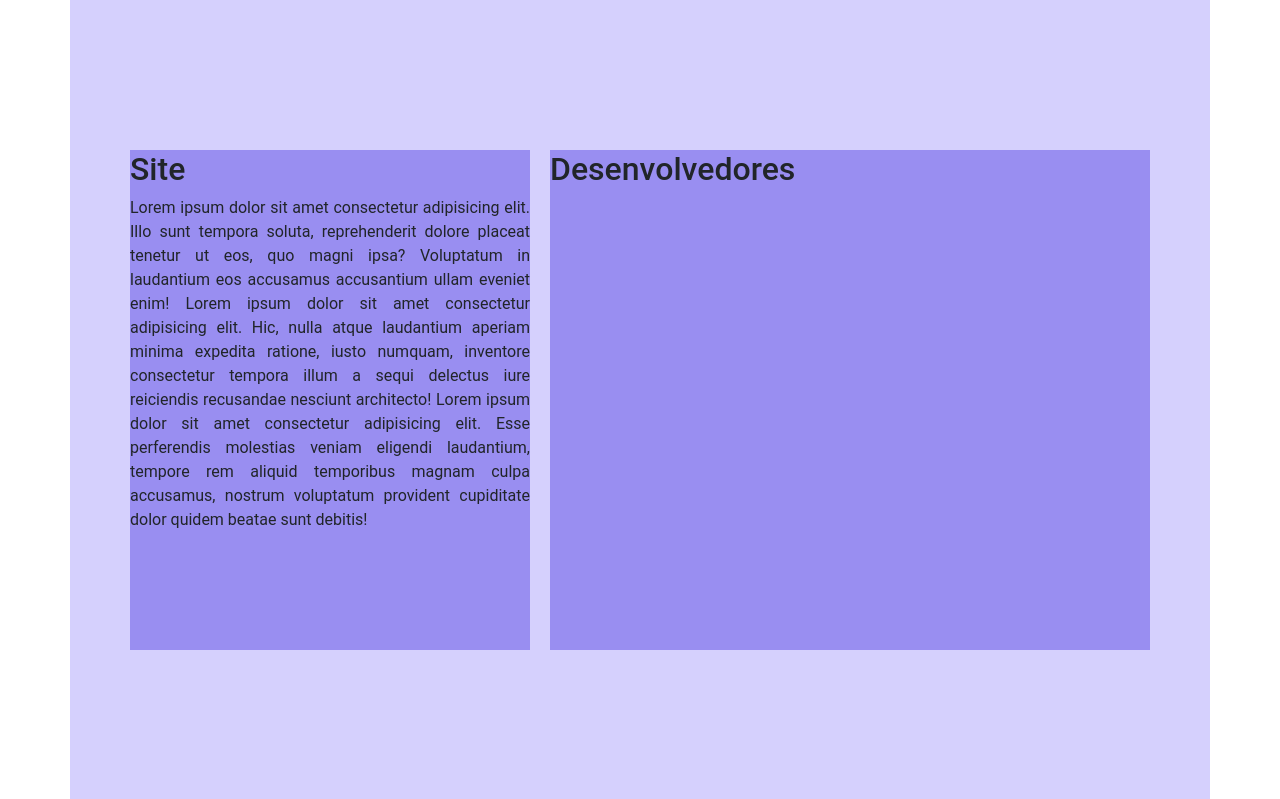
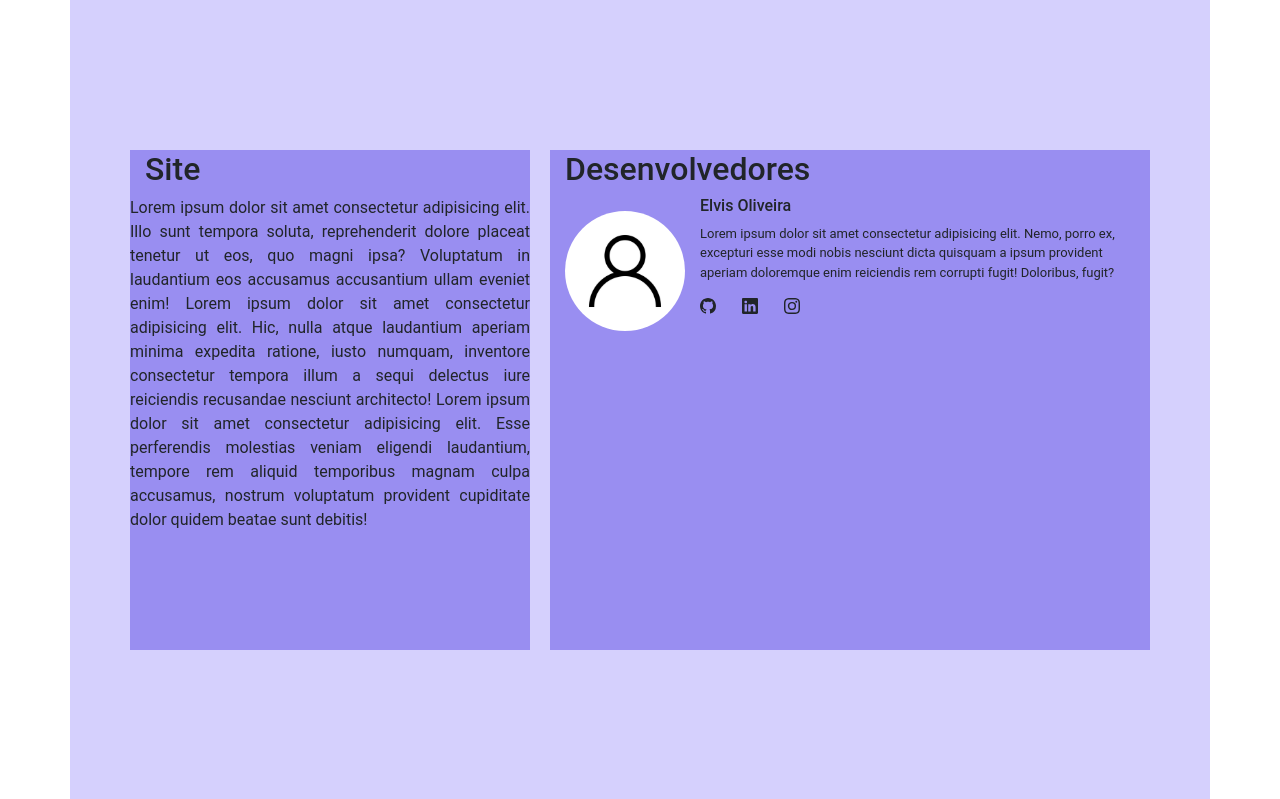
Before and after one commit to elvismota00/pagina_tcc, a PHP site: page /sobre.html in a window 1280 px wide. Shown: the top 799 px of the page. Run offline with PHP 8.4, Linux system fonts and the light colour scheme; some web fonts are replaced.

Commit message:
adicionando icones e imagens

```diff
--- a/sobre.css
+++ b/sobre.css
@@ -28,6 +28,7 @@
 
 h2 {
     margin-bottom: 20px;
+    margin-left: 15px;
 }
 
 .devs {
@@ -35,6 +36,38 @@ h2 {
     height: 500px;
     margin-left: 10px;
     background-color: #998ef1;
+}
+
+.dev_elvis {
+    display: flex;
+}
+
+.dev_elvis .fle {
+    width: 450px;
+    height: 100px;
+    display: block;
+    align-items: center;
+}
+
+.dev_elvis img {
+    border-radius: 100%;
+    margin: 15px;
+    width: 120px;
+    height: auto;
+}
+
+.dev_elvis h4 {
+    font-size: 16px;
+}
+
+.dev_elvis p {
+    font-size: 13px;
+}
+
+.icons {
+    display: flex;
+    width: 100px;
+    justify-content: space-between;
 }
 
 footer {
--- a/sobre.html
+++ b/sobre.html
@@ -18,7 +18,26 @@
         <div class="devs">
             <h2>Desenvolvedores</h2>
             <div class="dev_elvis">
+                <img src="imagens/human-icon.jpg" alt="user">
+                <div class="fle">
+                    <h4>Elvis Oliveira</h4>
 
+                    <p>Lorem ipsum dolor sit amet consectetur adipisicing elit. Nemo, porro ex, excepturi esse modi nobis nesciunt dicta quisquam a ipsum provident aperiam doloremque enim reiciendis rem corrupti fugit! Doloribus, fugit?</p>
+
+                    <div class="icons">
+                        <svg xmlns="http://www.w3.org/2000/svg" width="16" height="16" fill="currentColor" class="bi bi-github" viewBox="0 0 16 16">
+                            <path d="M8 0C3.58 0 0 3.58 0 8c0 3.54 2.29 6.53 5.47 7.59.4.07.55-.17.55-.38 0-.19-.01-.82-.01-1.49-2.01.37-2.53-.49-2.69-.94-.09-.23-.48-.94-.82-1.13-.28-.15-.68-.52-.01-.53.63-.01 1.08.58 1.23.82.72 1.21 1.87.87 2.33.66.07-.52.28-.87.51-1.07-1.78-.2-3.64-.89-3.64-3.95 0-.87.31-1.59.82-2.15-.08-.2-.36-1.02.08-2.12 0 0 .67-.21 2.2.82.64-.18 1.32-.27 2-.27s1.36.09 2 .27c1.53-1.04 2.2-.82 2.2-.82.44 1.1.16 1.92.08 2.12.51.56.82 1.27.82 2.15 0 3.07-1.87 3.75-3.65 3.95.29.25.54.73.54 1.48 0 1.07-.01 1.93-.01 2.2 0 .21.15.46.55.38A8.01 8.01 0 0 0 16 8c0-4.42-3.58-8-8-8"/>
+                        </svg>
+
+                        <svg xmlns="http://www.w3.org/2000/svg" width="16" height="16" fill="currentColor" class="bi bi-linkedin" viewBox="0 0 16 16">
+                            <path d="M0 1.146C0 .513.526 0 1.175 0h13.65C15.474 0 16 .513 16 1.146v13.708c0 .633-.526 1.146-1.175 1.146H1.175C.526 16 0 15.487 0 14.854zm4.943 12.248V6.169H2.542v7.225zm-1.2-8.212c.837 0 1.358-.554 1.358-1.248-.015-.709-.52-1.248-1.342-1.248S2.4 3.226 2.4 3.934c0 .694.521 1.248 1.327 1.248zm4.908 8.212V9.359c0-.216.016-.432.08-.586.173-.431.568-.878 1.232-.878.869 0 1.216.662 1.216 1.634v3.865h2.401V9.25c0-2.22-1.184-3.252-2.764-3.252-1.274 0-1.845.7-2.165 1.193v.025h-.016l.016-.025V6.169h-2.4c.03.678 0 7.225 0 7.225z"/>
+                        </svg>
+
+                        <svg xmlns="http://www.w3.org/2000/svg" width="16" height="16" fill="currentColor" class="bi bi-instagram" viewBox="0 0 16 16">
+                            <path d="M8 0C5.829 0 5.556.01 4.703.048 3.85.088 3.269.222 2.76.42a3.9 3.9 0 0 0-1.417.923A3.9 3.9 0 0 0 .42 2.76C.222 3.268.087 3.85.048 4.7.01 5.555 0 5.827 0 8.001c0 2.172.01 2.444.048 3.297.04.852.174 1.433.372 1.942.205.526.478.972.923 1.417.444.445.89.719 1.416.923.51.198 1.09.333 1.942.372C5.555 15.99 5.827 16 8 16s2.444-.01 3.298-.048c.851-.04 1.434-.174 1.943-.372a3.9 3.9 0 0 0 1.416-.923c.445-.445.718-.891.923-1.417.197-.509.332-1.09.372-1.942C15.99 10.445 16 10.173 16 8s-.01-2.445-.048-3.299c-.04-.851-.175-1.433-.372-1.941a3.9 3.9 0 0 0-.923-1.417A3.9 3.9 0 0 0 13.24.42c-.51-.198-1.092-.333-1.943-.372C10.443.01 10.172 0 7.998 0zm-.717 1.442h.718c2.136 0 2.389.007 3.232.046.78.035 1.204.166 1.486.275.373.145.64.319.92.599s.453.546.598.92c.11.281.24.705.275 1.485.039.843.047 1.096.047 3.231s-.008 2.389-.047 3.232c-.035.78-.166 1.203-.275 1.485a2.5 2.5 0 0 1-.599.919c-.28.28-.546.453-.92.598-.28.11-.704.24-1.485.276-.843.038-1.096.047-3.232.047s-2.39-.009-3.233-.047c-.78-.036-1.203-.166-1.485-.276a2.5 2.5 0 0 1-.92-.598 2.5 2.5 0 0 1-.6-.92c-.109-.281-.24-.705-.275-1.485-.038-.843-.046-1.096-.046-3.233s.008-2.388.046-3.231c.036-.78.166-1.204.276-1.486.145-.373.319-.64.599-.92s.546-.453.92-.598c.282-.11.705-.24 1.485-.276.738-.034 1.024-.044 2.515-.045zm4.988 1.328a.96.96 0 1 0 0 1.92.96.96 0 0 0 0-1.92m-4.27 1.122a4.109 4.109 0 1 0 0 8.217 4.109 4.109 0 0 0 0-8.217m0 1.441a2.667 2.667 0 1 1 0 5.334 2.667 2.667 0 0 1 0-5.334"/>
+                          </svg>
+                    </div>
+                </div>
             </div>
         </div>
 
```
Also changed, not shown: imagens/human-icon.jpg (added).
